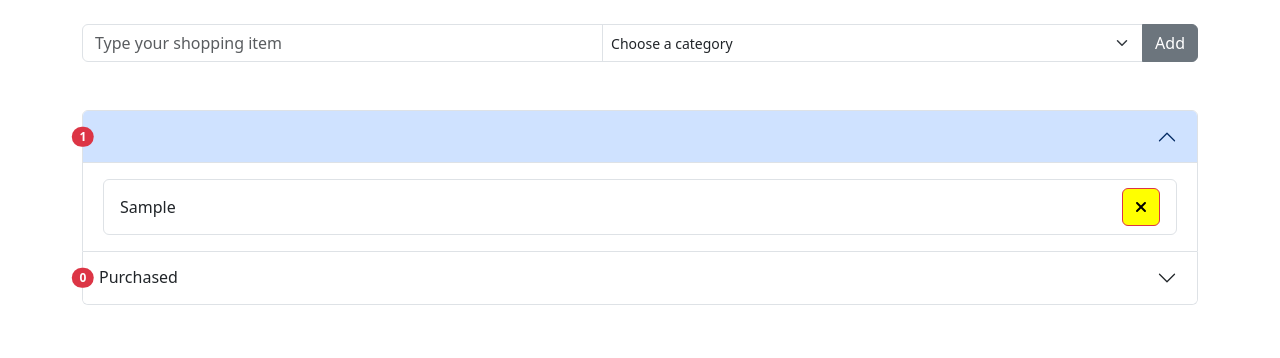
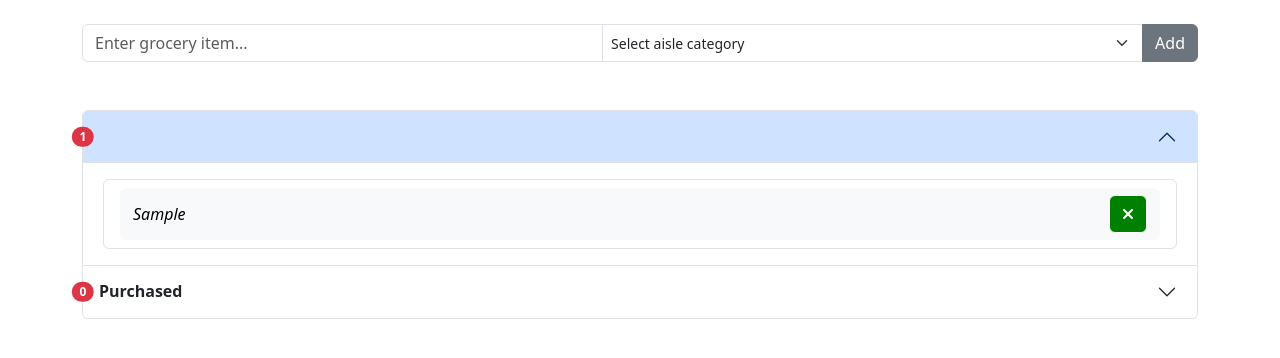
Before and after one commit to prabinkc2046/taskmanagerwithReact, a React (Create React App) app: page / in a window 1280 px wide. Both pictures are taken after typing "Sample" into the empty fields and a click on the button "Add". Shown: the top 358 px of the page. Built offline with nearby package versions, Linux system fonts and the light colour scheme.

Commit message:
added proper styling

```diff
--- a/src/Form.js
+++ b/src/Form.js
@@ -12,28 +12,24 @@ export default function Form({ handleSubmitForm, taskNameRef, categoryRef, handl
               ref={taskNameRef}
               type="text"
               className="form-control"
-              placeholder="Type your shopping item"
+              placeholder="Enter grocery item..."
               required
               onChange={handleInputChange}
             />
             <select ref={categoryRef} className="form-select form-select-sm" aria-label="Major Grocery Category" defaultValue="">
-              <option value="" disabled>Choose a category</option>
-              <option value="Produce">Produce</option>
-              <option value="Dairy">Dairy</option>
-              <option value="Meat">Meat</option>
-              <option value="Bakery">Bakery</option>
-              <option value="Frozen">Frozen</option>
-              <option value="Snacks">Snacks</option>
-              <option value="Beverages">Beverages</option>
-              <option value="Pantry">Pantry</option>
-              <option value="Household">Household</option>
-              <option value="Personal Care">Personal Care</option>
-              <option value="Cleaning Supplies">Cleaning Supplies</option>
-              <option value="Health & Beauty">Health & Beauty</option>
-              <option value="Baby Care">Baby Care</option>
-              <option value="Pet Supplies">Pet Supplies</option>
-              <option value="Office & School">Office & School</option>
-              <option value="Electronics">Electronics</option>
+            <option value="" disabled>Select aisle category</option>
+            <option value="Produce">Fresh Produce</option>
+            <option value="Dairy">Dairy Products</option>
+            <option value="Meat">Meat and Poultry</option>
+            <option value="Bakery">Bakery Items</option>
+            <option value="Frozen">Frozen Foods</option>
+            <option value="Snacks">Snacks and Confectionery</option>
+            <option value="Beverages">Beverages</option>
+            <option value="Pantry">Pantry Staples</option>
+            <option value="Household">Cleaning and Household Products</option>
+            <option value="Personal Care">Personal Care</option>
+            <option value="Miscellaneous">Miscellaneous</option>
+
               {/* Add more categories as needed */}
             </select>
             <button type="submit" className="btn btn-secondary">Add</button>
--- a/src/ListTask.js
+++ b/src/ListTask.js
@@ -74,7 +74,7 @@ export default function ListTask({
                 onClick={() => toggleAccordion(category)}
                 aria-expanded={activeAccordion === category}
                 aria-controls={`collapse-${index}`}
-                style={{ position: 'relative', display: 'flex', alignItems: 'center', paddingLeft: '1rem' }}
+                style={{ position: 'relative', display: 'flex', alignItems: 'center', paddingLeft: '1rem', fontWeight: 'bold' }}
               >
                 <span className="position-absolute top-50 start-0 translate-middle badge rounded-pill bg-danger">
                   {incompletedTask.filter(task => task.category === category).length}
@@ -99,10 +99,10 @@ export default function ListTask({
                         className={`list-group-item ${task.flash ? 'flash' : ''}`}
                         onClick={() => handleIncompleteTaskClick(task.task_id)}
                       >
-                        <div className="d-flex justify-content-between align-items-center">
-                          <span>{task.task_name}</span>
-                          <button className="btn btn-danger" style={{ backgroundColor: 'yellow' }}>
-                            <FontAwesomeIcon icon={faTimes} style={{ color: 'black' }} />
+                        <div className="d-flex justify-content-between align-items-center btn btn-light">
+                          <span style={{color:'black', fontStyle: 'italic'}}>{task.task_name}</span>
+                          <button className="btn btn-danger" style={{ backgroundColor: 'green', borderColor: 'white'}}>
+                            <FontAwesomeIcon icon={faTimes} style={{ color: 'white' }} />
                           </button>
                         </div>
                       </button>
@@ -122,7 +122,7 @@ export default function ListTask({
               onClick={() => toggleAccordion('Purchased')}
               aria-expanded={activeAccordion === 'Purchased'}
               aria-controls={`collapse-purchased`}
-              style={{ position: 'relative', display: 'flex', alignItems: 'center', paddingLeft: '1rem' }}
+              style={{ position: 'relative', display: 'flex', alignItems: 'center', paddingLeft: '1rem', fontWeight:'bold'}}
             >
               <span className="position-absolute top-50 start-0 translate-middle badge rounded-pill bg-danger">
                 {completedTask.length}
@@ -144,14 +144,13 @@ export default function ListTask({
                     <div className="d-flex justify-content-between align-items-center">
                       <button
                         className="btn btn-light"
-                        style={{ textDecoration: 'line-through' }}
+                        style={{ textDecoration: 'line-through', textDecorationColor: '#B2BEB5', fontStyle: 'italic', textDecorationThickness: '2px', color: 'black' }}
                         onClick={() => handlePurchasedTask(task.task_id)}
                       >
                         {task.task_name}
                       </button>
                       <button
-                        className="btn btn-danger"
-                        style={{ backgroundColor: 'white' }}
+                        className="btn btn-light"
                         onClick={() => handleCompletedTaskDelete(task.task_id)}
                       >
                         <FontAwesomeIcon icon={faTrash} style={{ color: 'black' }} />
--- a/src/PostToDo.js
+++ b/src/PostToDo.js
@@ -192,7 +192,6 @@ export default function PostToDo() {
 
   const toggleAccordion = (category) => {
     setActiveAccordion(prevCategory => (prevCategory === category ? null : category));
-    console.log("value of active accordion", activeAccordion);
     // remove the suggestion in case user clicks on the add task and do not add task
     removeSuggestion();
   };
```
Also changed, not shown: src/styles.css (line endings or trailing spaces).
